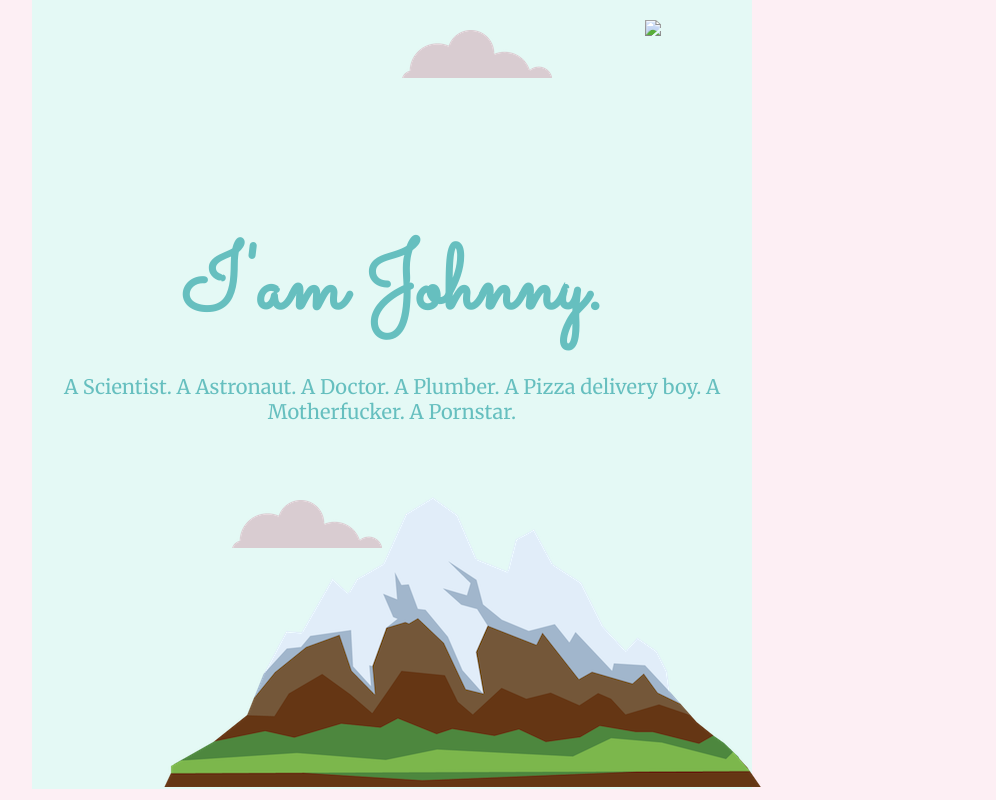
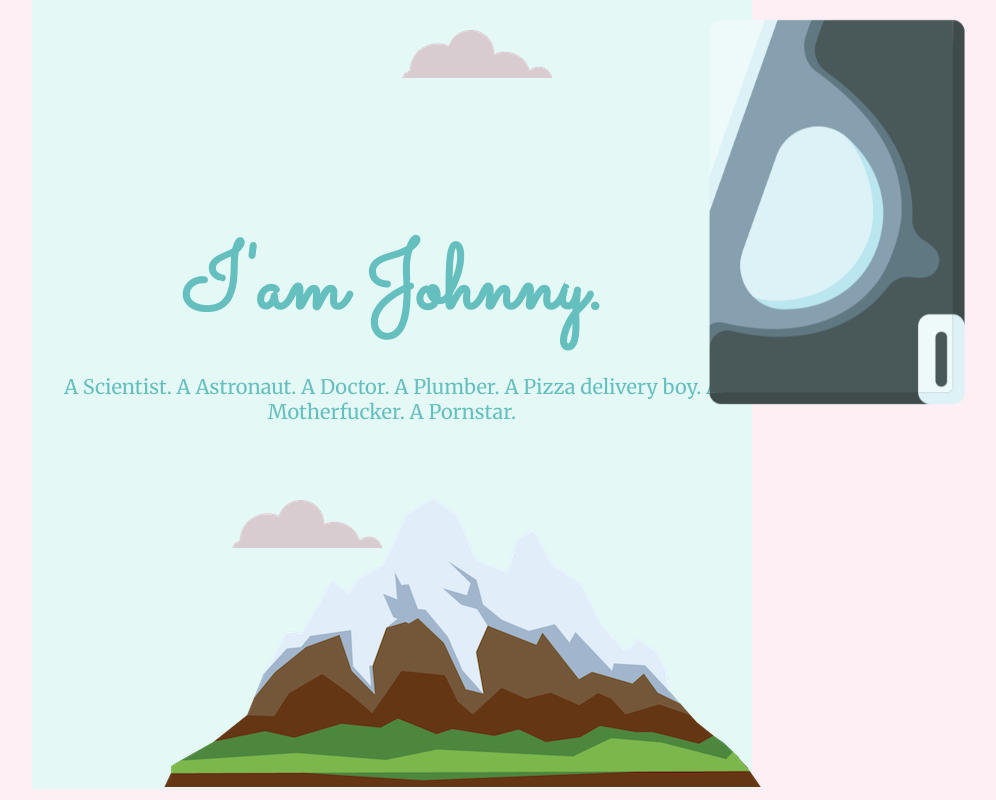
Before and after one commit to HUSAIN51/HUSAIN51, a plain HTML site: page index.html in a window 1280 px wide. Shown: the top 800 px of the page, without its empty margins (248-1244 px from the left). Drawn offline with Linux system fonts and the light colour scheme; files that its build step writes are made by us from their sources; files whose address does not match are found by name.

Commit message:
Update index.html

```diff
--- a/index.html
+++ b/index.html
@@ -14,7 +14,7 @@
 <body>
 				<div class="parent">
 								<div class="container1">
-  <a href="https://www.pornky.com/"><img class="tity" src="/storage/emulated/0/baba/mammogram.png"></a>
+  <a href="https://www.pornky.com/"><img class="tity" src="mammogram.png"></a>
     <img class="baba1" src="/storage/emulated/0/baba/cloud.png" alt="">
     <h1>I'am Johnny.</h1>
     <h2>
```
